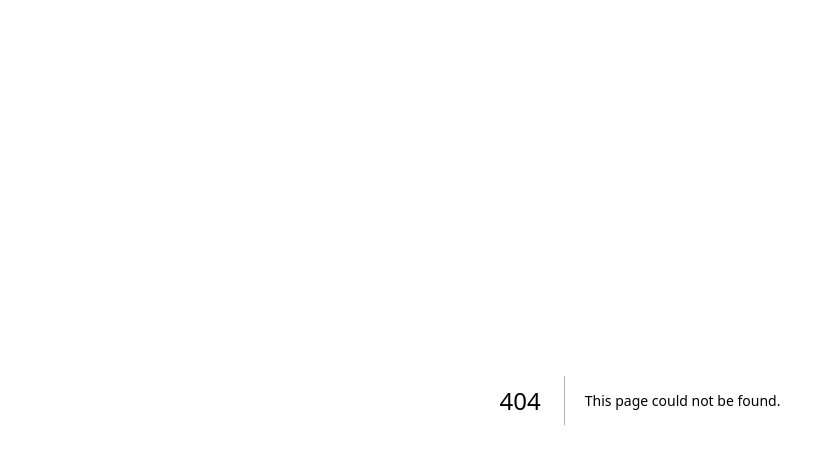
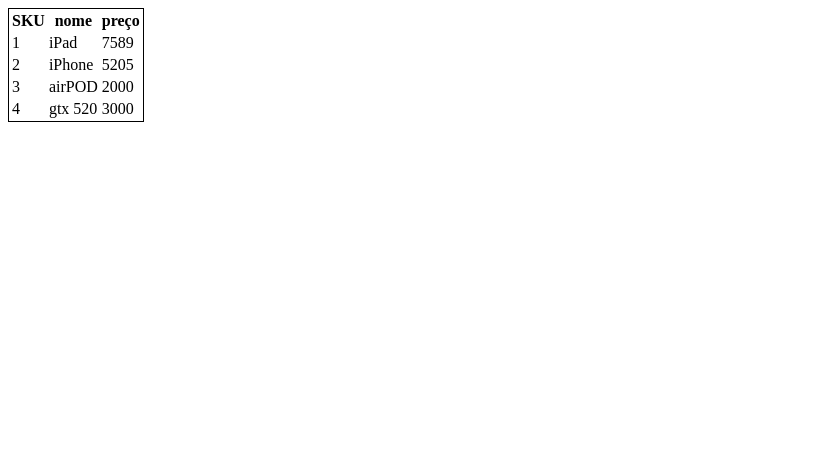
Before and after one commit to filipealvesr2019/exerciciosCoder, a Next.js app: page /render/repeticao2 in a window 1280 px wide. Before the commit this address had no page. Shown: the top 464 px of the page, without its empty margins (0-835 px from the left). Built offline with nearby package versions, Linux system fonts and the light colour scheme.

Commit message:
execicio: repetição

```diff
--- /dev/null
+++ b/data/listaProdutos.js
@@ -0,0 +1,8 @@
+import Produto from "@/model/produto";
+
+export default [
+    new Produto(1, 'iPad', 7589),
+    new Produto(2, 'iPhone', 5205),
+    new Produto(3, 'airPOD', 2000),
+    new Produto(4, 'gtx 520', 3000),
+]
--- /dev/null
+++ b/model/produto.js
@@ -0,0 +1,22 @@
+export default class Produto {
+    #id
+    #nome
+    #preco
+
+
+    constructor(id, nome, preco){
+        this.#id = id;
+        this.#nome =nome;
+        this.#preco = preco;
+    }
+
+    get nome(){
+        return this.#nome
+    }
+    get id(){
+        return this.#id
+    }
+    get preco(){
+        return this.#preco
+    }
+}
--- /dev/null
+++ b/pages/render/repeticao2.jsx
@@ -0,0 +1,35 @@
+import listaProdutos from "../../data/listaProdutos"
+import lista from "../../data/listaProdutos"
+
+export default function repeticao2(){
+
+    function renderizarLinhas(){
+        return listaProdutos.map((product) => (
+            <>
+            <tr key={product.id}>
+                <td>{product.id}</td>
+                <td>{product.nome}</td>
+                <td>{product.preco}</td>
+            </tr>
+            </>
+        ))
+    }
+    return (
+        <div>
+            <table style={{
+                border: "1px solid black"
+            }}>
+                <thead>
+                    <tr>
+                        <th>SKU</th>
+                        <th>nome</th>
+                        <th>preço</th>
+                    </tr>
+                </thead>
+                <tbody>
+                    {renderizarLinhas()}
+                </tbody>
+            </table>
+        </div>
+    )
+}
```
